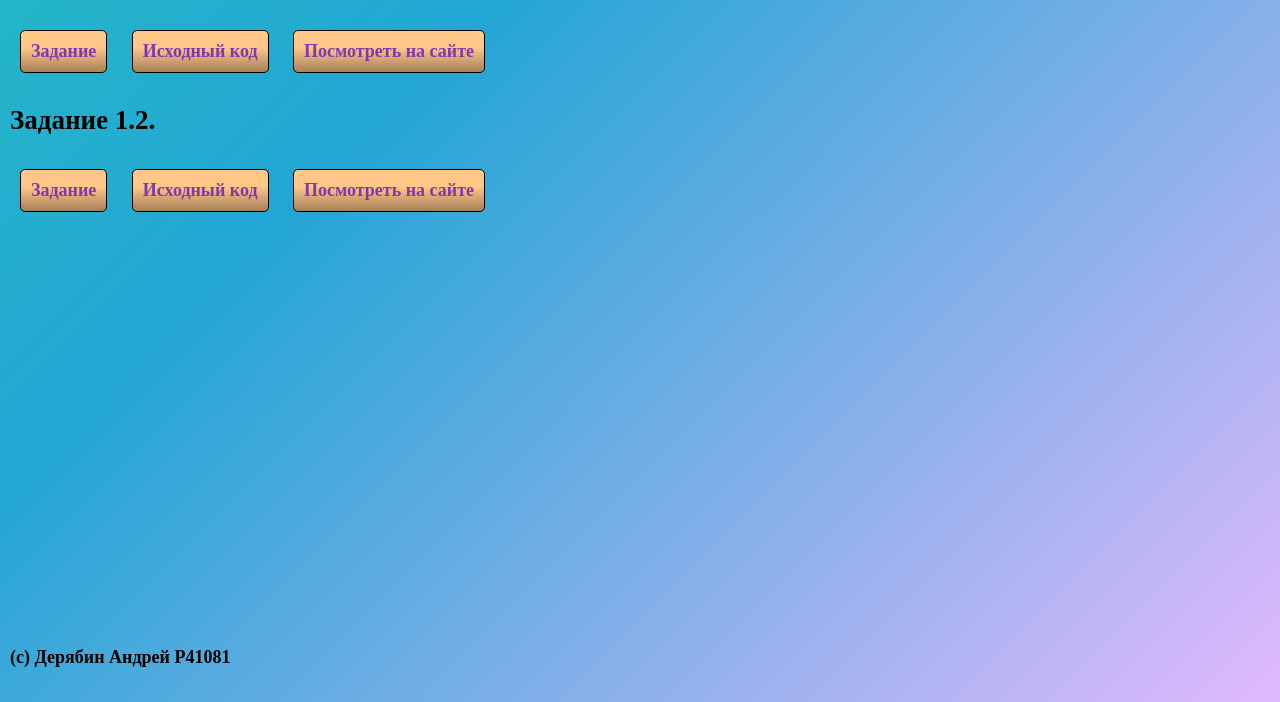
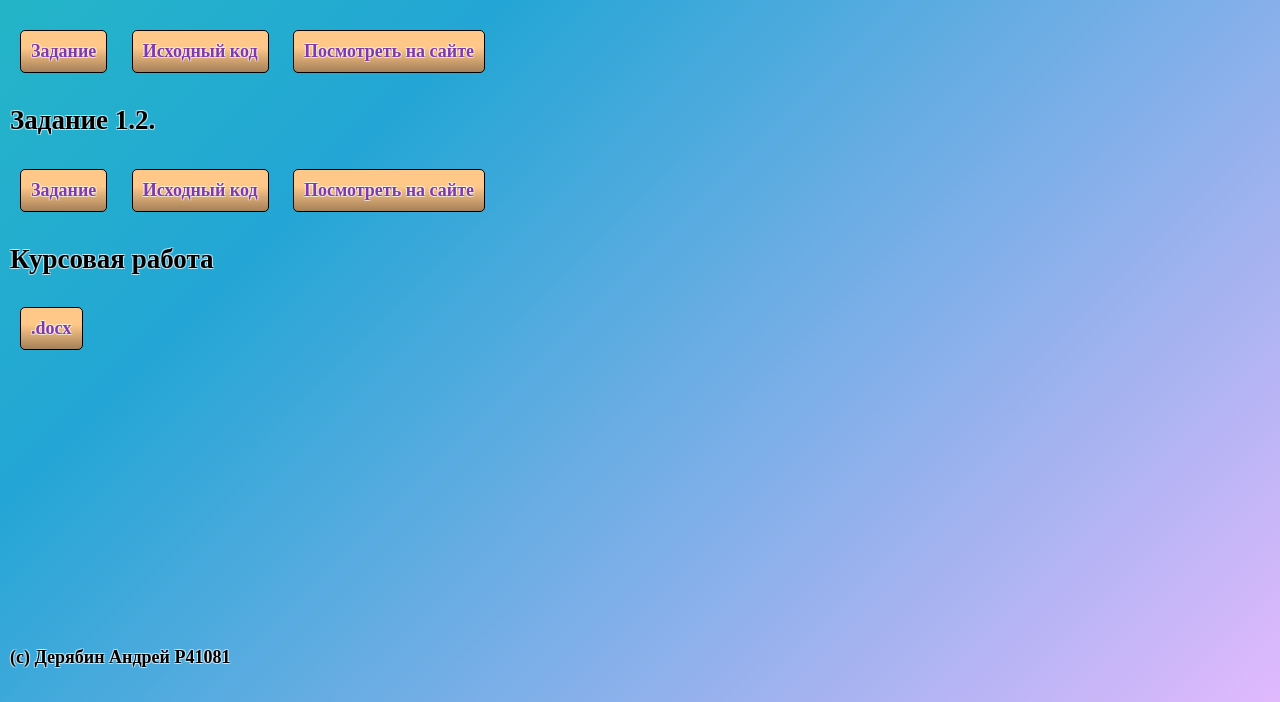
Before and after one commit to a-deriabin/web-portfolio, a plain HTML site: page index.html in a window 1280 px wide. Shown: the part 98-800 px from the top of the page. Drawn offline with Linux system fonts and the light colour scheme.

Commit message:
Added coursework file and some text styling

```diff
--- a/index.html
+++ b/index.html
@@ -20,6 +20,10 @@
 					<a href="https://github.com/a-deriabin/web-portfolio/tree/main/web-langs/task1">Исходный код</a>
 					<a href="web-langs/task1/subtask2.xml">Посмотреть на сайте</a>
 				</div>
+				<div class="task">
+					<h2>Курсовая работа</h2>
+					<a href="web-langs/coursework/P41081_Deriabin.docx">.docx</a>
+				</div>
 			</div>
 		</div>
 		<div class="footer">
--- a/style.css
+++ b/style.css
@@ -4,6 +4,7 @@ body {
     --color-primary: #FFC888;
     --color-primary-dark: #A58059;
     --color-secondary: #8039AD;
+    text-shadow: -1px -1px 0 rgba(255, 255, 255, 0.5), 1px -1px 0 rgba(255, 255, 255, 0.5), -1px 1px 0 rgba(255, 255, 255, 0.5), 1px 1px 0 rgba(255, 255, 255, 0.5);
 }
 
 * {
```
Also changed, not shown: 1 other file.
